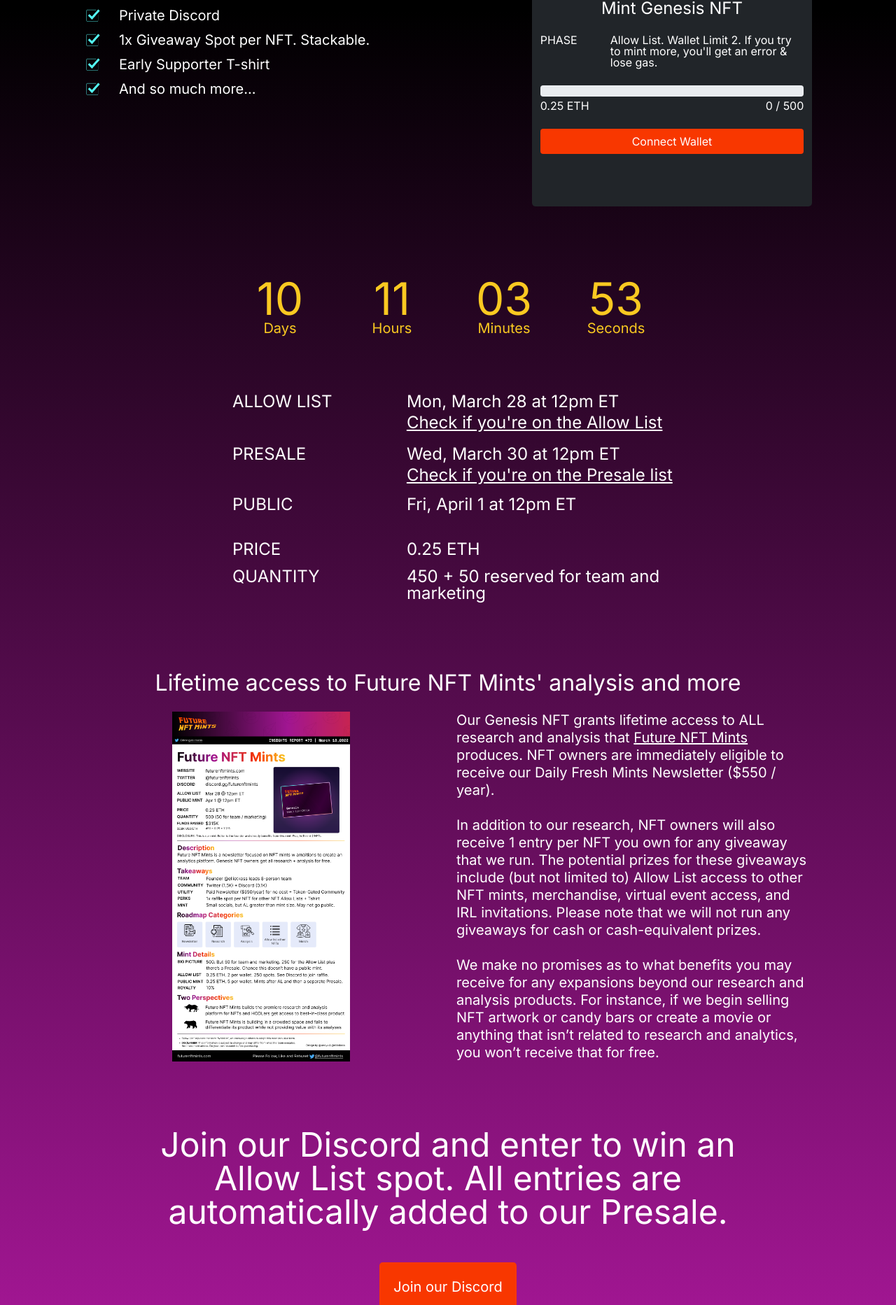
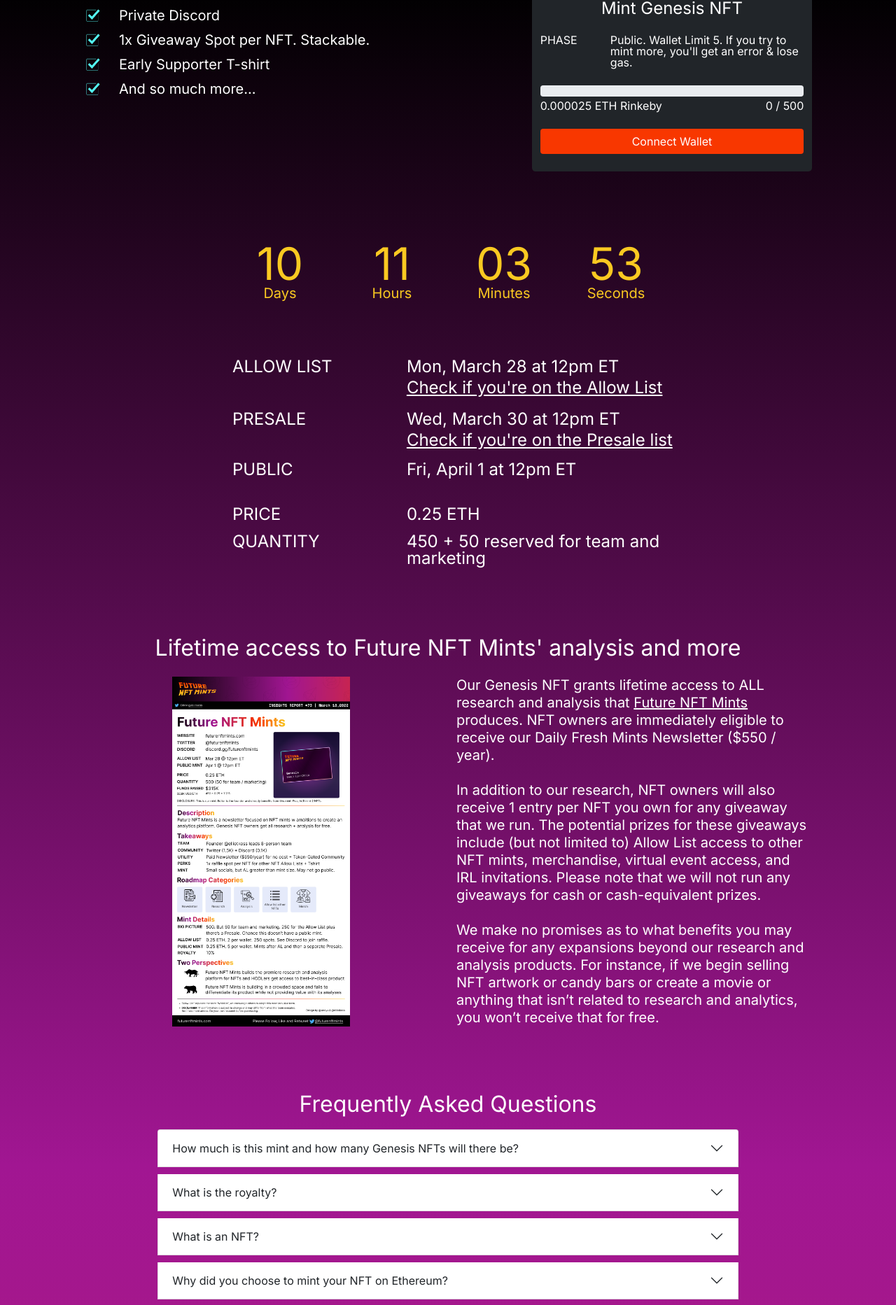
Before and after one commit to sealocal/fnftm-genesismintpage, a React (Create React App) app in the folder dapp/: page / in a window 1280 px wide. Shown: the part 453-2318 px from the top of the page at 70% size. Built offline with nearby package versions, Linux system fonts and the light colour scheme.

Commit message:
rinkeby test

```diff
--- a/dapp/src/App.js
+++ b/dapp/src/App.js
@@ -252,8 +252,8 @@
 
   const incrementMintAmount = () => {
     let newMintAmount = mintAmount + 1;
-    if (newMintAmount > 2) {
-      newMintAmount = 2;
+    if (newMintAmount > 5) {
+      newMintAmount = 5;
     }
     setMintAmount(newMintAmount);
   };
@@ -402,12 +402,12 @@
                   <Col xs={3} style={{ textAlign: "left", color: "#ffffff" }}>PHASE</Col>
                   {/* <Col style={{ textAlign: "left", color: "#ffffff" }}>Pre-Mint. Allow List opens on Mar 28 @ 12pm ET</Col>
                   */}
-                  <Col style={{ textAlign: "left", color: "#ffffff" }}>Allow List. Wallet Limit 2. If you try to mint more, you'll get an error & lose gas.</Col>
-
+                  {/* <Col style={{ textAlign: "left", color: "#ffffff" }}>Allow List. Wallet Limit 2. If you try to mint more, you'll get an error & lose gas.</Col>
+                  */}
                   {/* <Col style={{ textAlign: "left", color: "#ffffff" }}>Presale. Wallet Limit 2. If you try to mint more, you'll get an error & lose gas.</Col>
                   */}
-                  {/* <Col style={{ textAlign: "left", color: "#ffffff" }}>Public. Wallet Limit 5. If you try to mint more, you'll get an error & lose gas.</Col>
-                  */}
+                  <Col style={{ textAlign: "left", color: "#ffffff" }}>Public. Wallet Limit 5. If you try to mint more, you'll get an error & lose gas.</Col>
+
                 </Row>
 
                 <Row style={{ paddingTop:"25px" }}>
@@ -417,11 +417,11 @@
                 </Row>
 
                 <Row style={{ paddingTop:"5px" }}>
-                  <Col style={{ textAlign: "left", color: "#ffffff" }}>0.25 ETH</Col>
+                  <Col style={{ textAlign: "left", color: "#ffffff" }}>0.000025 ETH Rinkeby</Col>
                   <Col style={{ textAlign: "right", color: "#ffffff" }}>{data.totalSupply} / {CONFIG.MAX_SUPPLY}</Col>
                 </Row>
 
-                <Row  style={{ paddingBottom:"25px" }}>
+                <Row>
 
                   <Col xs={12} style={{ paddingTop:"25px", textAlign: "center" }}>
                     { (blockchain.account !== "" && blockchain.smartContract !== null) ? null :
@@ -537,7 +537,7 @@
 
 
 
-                <Row  style={{ paddingBottom:"50px" }}></Row>
+                <Row  style={{ paddingBottom:"25px" }}></Row>
 
               </Col>
 
@@ -620,21 +620,7 @@
           </Col>
         </Row>
 
-        <Row style={{ paddingTop: "75px" }}>
 
-          <Col md={2}></Col>
-          <Col md={8} xs={12} style={{ textAlign:"center", fontSize: "3em", color: " #ffffff" }}>
-            Join our Discord and enter to win an Allow List spot. All entries are automatically added to our Presale.
-            <br /><br />
-            <StyledLink target={"_blank"} href="https://discord.gg/futurenftmints">
-            <Button size="lg" style={{ backgroundColor: "#F83700", border: "#F83700", padding:"20px" }}>
-                Join our Discord
-              </Button>
-            </StyledLink>
-
-          </Col>
-          <Col md={2}></Col>
-        </Row>
 
         <Row style={{ paddingTop: "75px" }}>
 
@@ -771,7 +757,7 @@
                 <Accordion.Header>I own the NFT, how will you send me my tshirt?</Accordion.Header>
                 <Accordion.Body style={{color:"#fff"}}>
                 We will be taking a snapshot on Mon, Apr 4, 2022 at 12pm ET, and each NFT entitles the owner to 1 T-shirt. If you own 5 NFTs, you get 5 T-shirts.
-                <br /><br />To make sure that we have your shipping info, please go to register.futurenftmints.com and follow the instructions. We will be sharing a form in our Discord and via email for all snapshot wallets.
+                <br /><br />To make sure that we have your shipping info, please go to <StyledLink style={{ color:"#fff", textDecoration:"underline"}} target={"_blank"} href="https://register.futurenftmints.com">register.futurenftmints.com</StyledLink> and follow the instructions.
                 <br /><br />If we don’t have your shipping info by April 11, 2022 at 12pm ET, we won’t order you a shirt.
                 <br /><br />We will order the tshirts on April 13, 2022, and we expect to ship them out to you in early May 2022. Supply chains take time, and shipping up to 500 shirts is a ton of shipping labels to assemble.
                 <br /><br />If our mint does not sell out by Mon, Apr 4, 2022, we will do a second snapshot. Those details will be TBD.
@@ -780,7 +766,7 @@
               <Accordion.Item eventKey="30" style={{marginBottom:"10px"}}>
                 <Accordion.Header>I bought the NFT, but I want to register a different email address to receive the email. What do I do?</Accordion.Header>
                 <Accordion.Body style={{color:"#fff"}}>
-                We haven't launched register.futurenftmints.com yet, but we will update this page and announce in the Discord when it is. Once it's launched, you'll go to register.futurenftmints.com and follow the instructions.
+                Go to <StyledLink style={{ color:"#fff", textDecoration:"underline"}} target={"_blank"} href="https://register.futurenftmints.com">register.futurenftmints.com</StyledLink> and follow the instructions.
                 </Accordion.Body>
               </Accordion.Item>
               <Accordion.Item eventKey="31" style={{marginBottom:"10px"}}>
```
